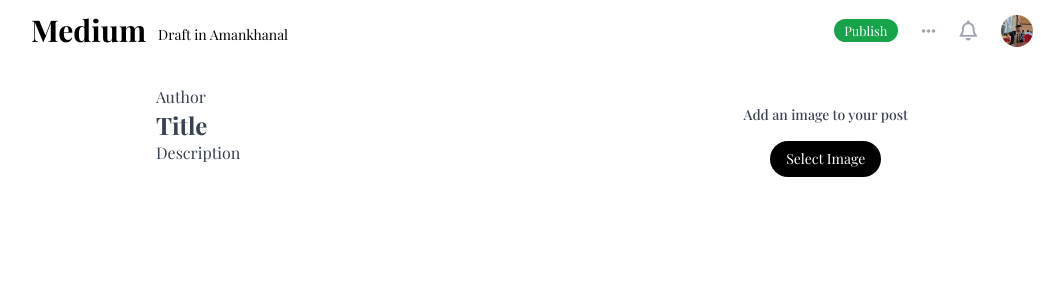
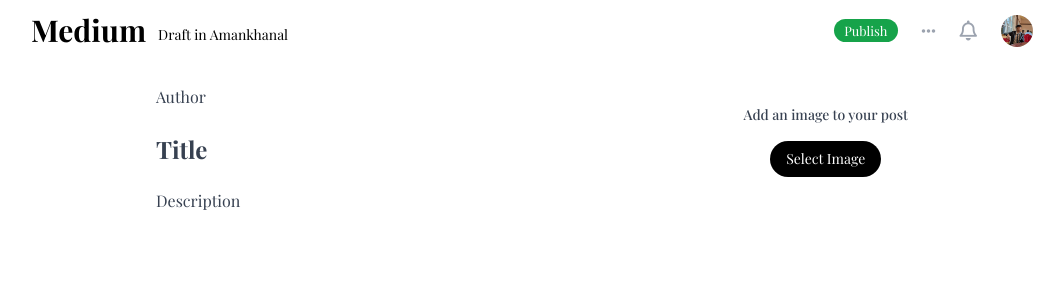
Before and after one commit to amankhanal1960/medium_clone, a Next.js app: page /new-story in a window 1280 px wide. Shown: the top 300 px of the page, without its empty margins (108-1172 px from the left). Built offline with nearby package versions, Linux system fonts and the light colour scheme; no server answers; a web font is replaced by a local one.

Commit message:
new changes

```diff
--- a/src/app/new-story/page.tsx
+++ b/src/app/new-story/page.tsx
@@ -124,7 +124,7 @@
         <div className="mt-6 max-w-[800px] mx-auto px-6">
           <form>
             <div className=" flex flex-row justify-between">
-              <div className="flex flex-col gap-6gi">
+              <div className="flex flex-col gap-6">
                 {/* Author Input */}
                 <div>
                   {isAuthorEditing ? (
```
